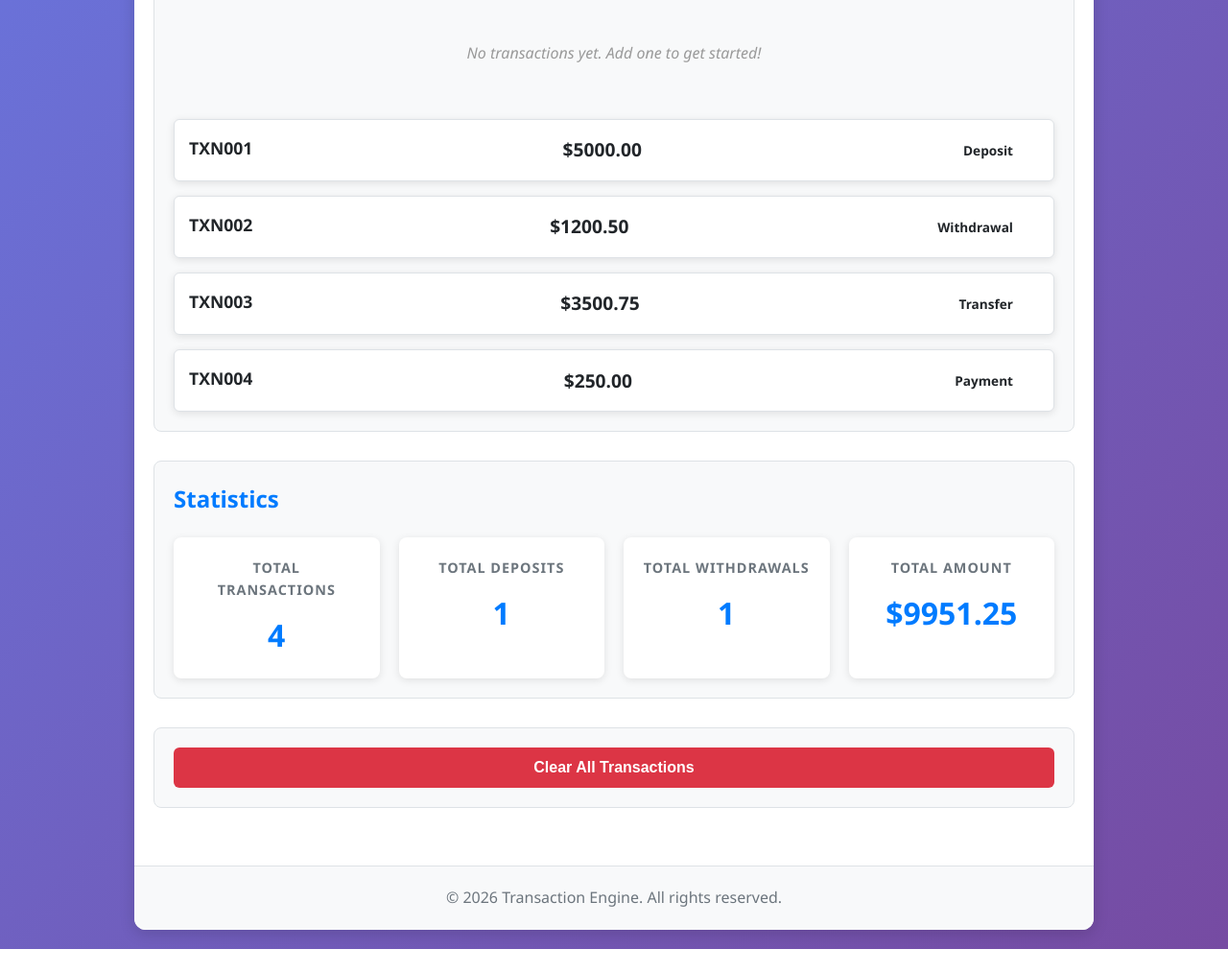
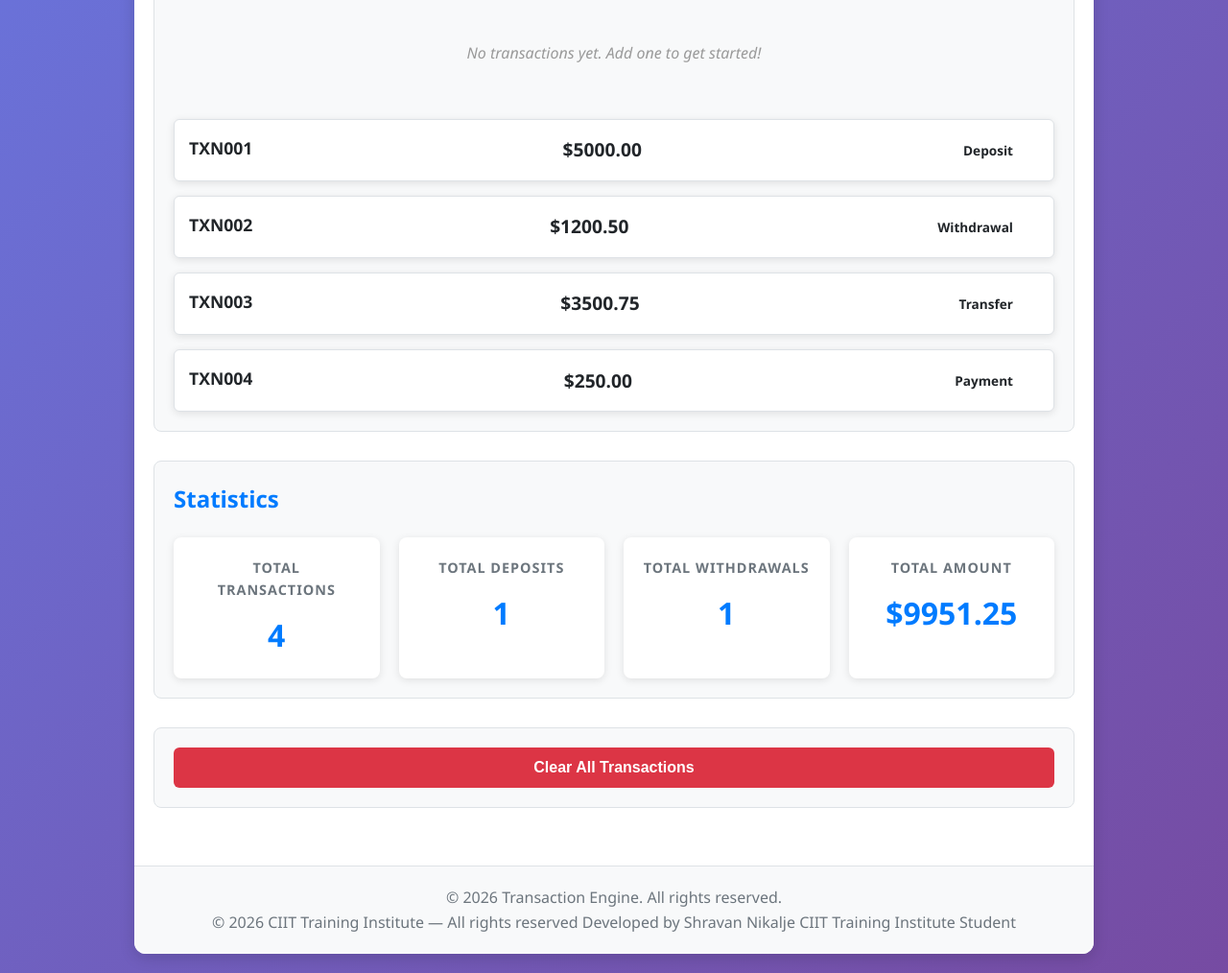
Before and after one commit to shravannikalje/TransactionEngine-Web-Shravan, a plain HTML site: page index.html in a window 1280 px wide. Shown: the part 751-1765 px from the top of the page at 96% size. Before the commit the page ends 1740 px from the top, so only its background shows below. Drawn offline with Linux system fonts and the light colour scheme.

Commit message:
Update footer with CIIT Training Institute details
Added footer information for CIIT Training Institute.

```diff
--- a/index.html
+++ b/index.html
@@ -86,6 +86,11 @@
 
         <footer>
             <p>&copy; 2026 Transaction Engine. All rights reserved.</p>
+            <p>© 2026 CIIT Training Institute — All rights reserved
+
+Developed by Shravan Nikalje
+
+CIIT Training Institute Student        </p>
         </footer>
     </div>
 
```
